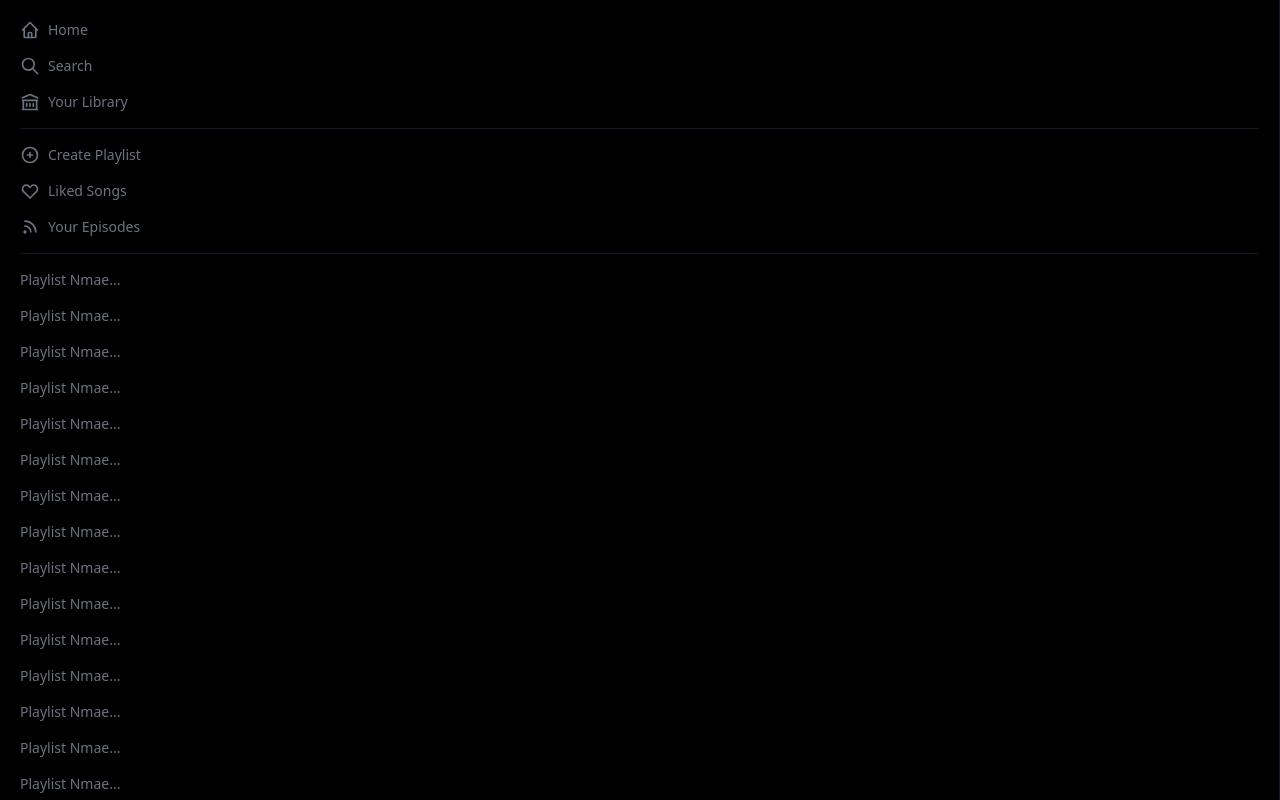
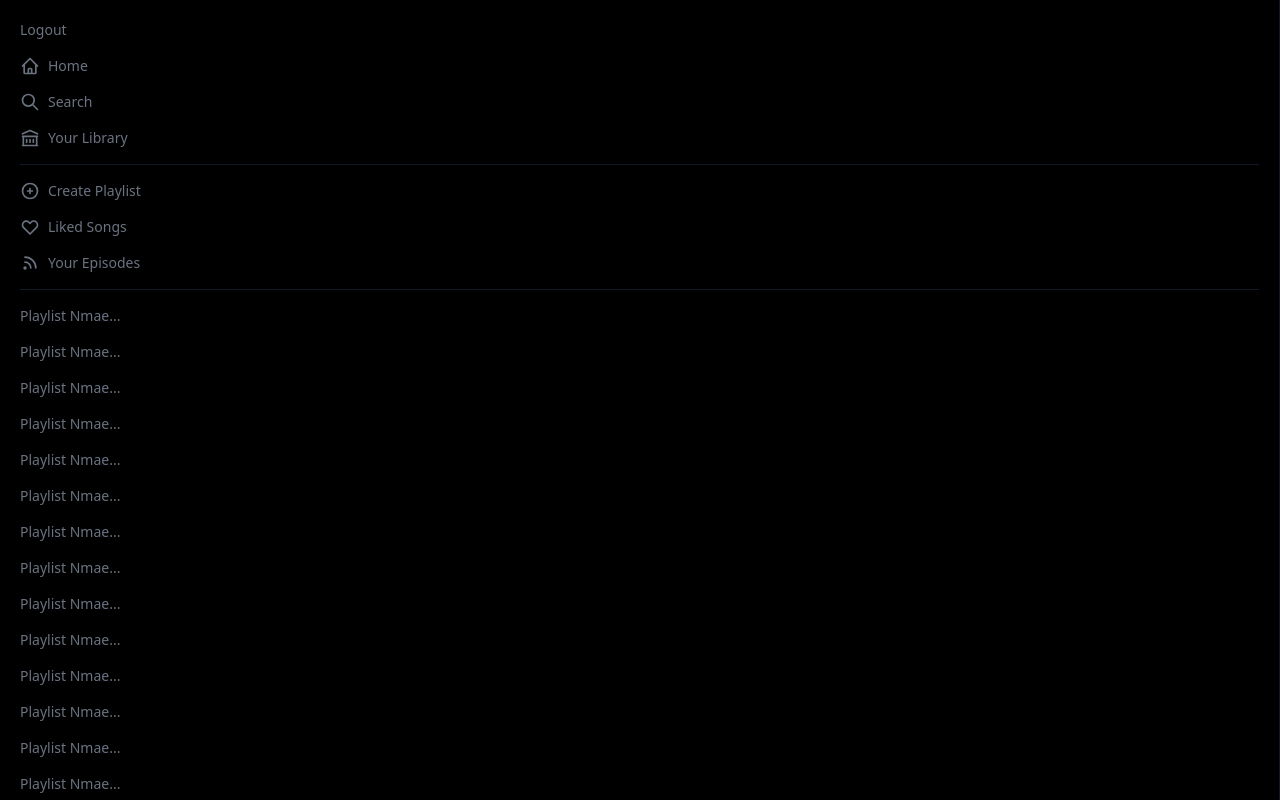
Before and after one commit to mohammedsaif001/spotify-clone-next12, a Next.js app: page / in a window 1280 px wide. Built offline with nearby package versions, Linux system fonts and the light colour scheme; no server answers.

Commit message:
Adding Middleware for Accessing The Application if token Exists

```diff
--- a/components/Sidebar.js
+++ b/components/Sidebar.js
@@ -7,11 +7,16 @@
     RssIcon,
 
 } from "@heroicons/react/outline"
+import { signOut, useSession } from "next-auth/react"
 
 const Sidebar = () => {
+    const { data: session, status } = useSession();
     return (
         <div className="text-gray-500 p-5 text-sm border-r border-gray-900">
             <div className="space-y-4">
+                <button className="flex items-center space-x-2 hover:text-white" onClick={() => signOut()}>
+                    <p>Logout</p>
+                </button>
                 <button className="flex items-center space-x-2 hover:text-white">
                     <HomeIcon className="h-5 w-5" />
                     <p>Home</p>
--- a/pages/_app.js
+++ b/pages/_app.js
@@ -1,7 +1,10 @@
+import { SessionProvider } from 'next-auth/react'
 import '../styles/globals.css'
 
-function MyApp({ Component, pageProps }) {
-  return <Component {...pageProps} />
+function MyApp({ Component, pageProps: { session, ...pageProps } }) {
+  return <SessionProvider session={session}>
+    <Component {...pageProps} />
+  </SessionProvider>
 }
 
 export default MyApp
```
Also changed, not shown: middleware.js (added, +32 -0 lines).
